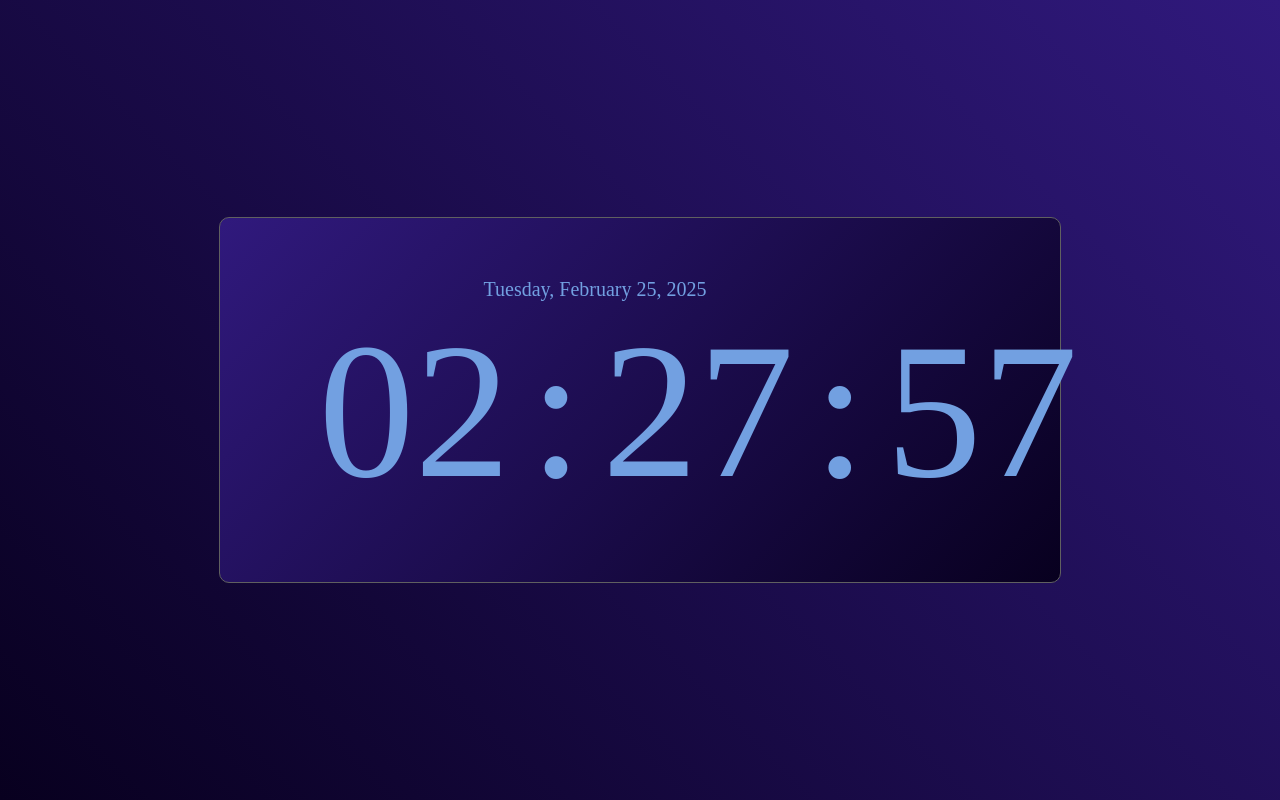
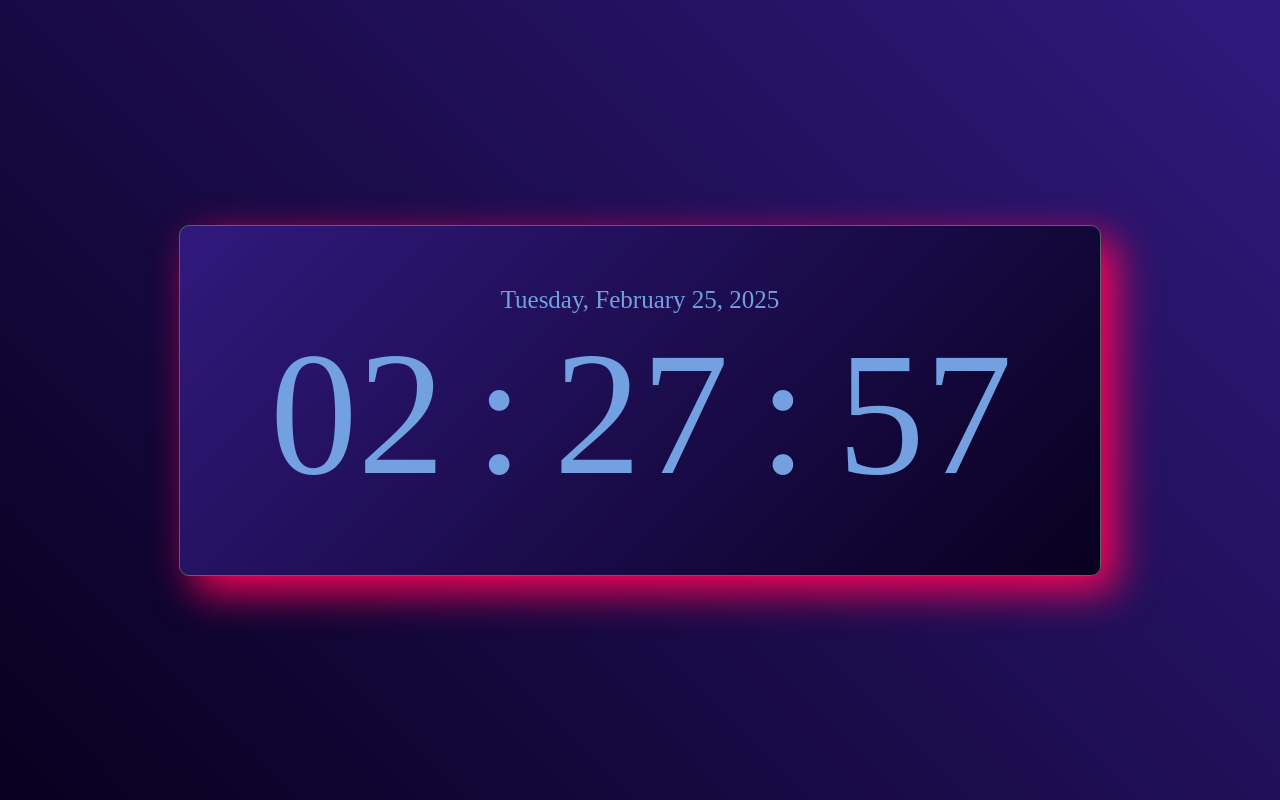
Before and after one commit to joeparadiso/Digital_Clock, a plain HTML site: page index.html in a window 1280 px wide. Drawn offline with Linux system fonts and the light colour scheme; a web font is replaced by a local one.

Commit message:
Update styles.css
Attempt at adjusting display. Also added a shadow box.

```diff
--- a/styles.css
+++ b/styles.css
@@ -13,10 +13,6 @@ body{
 }
 
 li {
-    /* font-family: "Orbitron", serif;
-    font-optical-sizing: auto;
-    font-weight: 400;
-    font-style: normal; */
     font-family: "Baumans", serif;
     font-weight: 400;
     font-style: normal;
@@ -24,20 +20,20 @@ li {
 
 .clock{
     border: 1px solid #606060;
-    width: 60em;;
+    width: 800px;
     color: rgb(114, 160, 225);
     padding: 5em;
     border-radius: 10px;
     background-color: #22222288;
     background: linear-gradient(-45deg, #08001f, #30197d);
+    box-shadow: 15px 15px 40px rgb(255, 4, 88);
 }
 
 #Date{
-    font-size: 20px !important;
+    font-size: 25px;
     text-align: center;
     align-items: center;
-    padding-right: 4.5em;
-    /* Baumans font from Google fonts */
+    justify-content: space-evenly;
     font-family: "Baumans", serif;
     font-weight: 400;
     font-style: normal;
@@ -46,8 +42,7 @@ li {
 .clock ul{
     list-style: none;
     display: flex;
-    align-items: center;
-    padding-left: .2em;
-    font-size: 16em;
-    gap: .1em;
+    font-size: 175px;
+    gap: 30px;
+    padding-left: 30px;
 }
```
